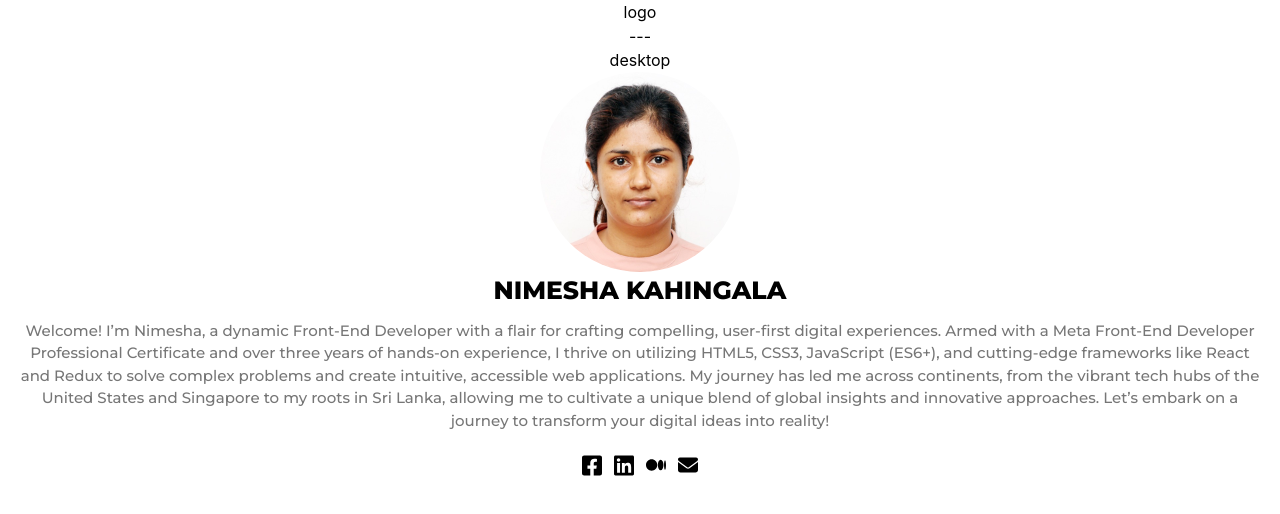
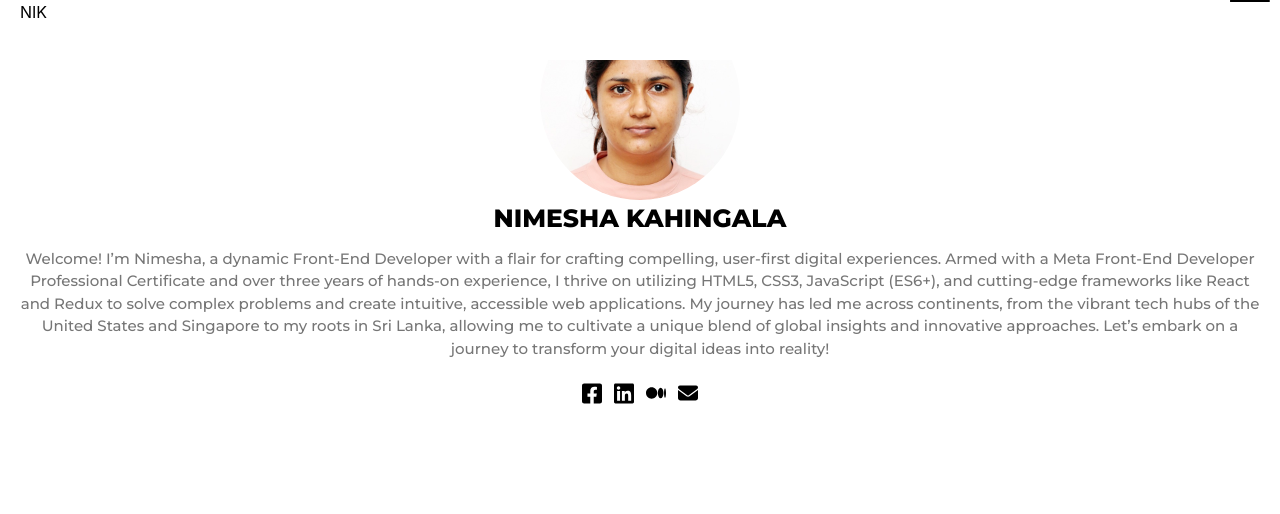
Before and after one commit to NimeshaKahingala/portfolio, a React (Create React App) app: page / in a window 1280 px wide. Shown: the top 514 px of the page. Built offline with nearby package versions, Linux system fonts and the light colour scheme.

Commit message:
header component created

```diff
--- a/src/components/header.js
+++ b/src/components/header.js
@@ -1,13 +1,17 @@
 import React from "react";
+import "./header.scss";
 
 function Header() {
     return (
         <>
-        <div className="mobile">
-            <div className="logo">logo</div>
-            <div className="hamburger">---</div>
-        </div>
-        <div>desktop</div>
+            <div className="header mobile">
+                <div className="header-inner">
+                    <div className="logo">NIK</div>
+                    <div className="hamburger">
+                        <div className="hamburger-inner"></div>
+                    </div>
+                </div>
+            </div>
         </>
     )
 };
--- /dev/null
+++ b/src/components/header.scss
@@ -0,0 +1,72 @@
+.header {
+    background-color: white;
+    height: 60px;
+    position: fixed;
+    width: 100%;
+
+    .header-inner {
+        align-items: center;
+        display: flex;
+        justify-content: space-between;
+        padding: 0 20px;
+
+        .hamburger {
+            position: relative;
+            display: inline-block;
+            width: 30px;
+            height: 24px;
+            .hamburger-inner {
+                position: absolute;
+                display: inline-block;
+                width: 30px;
+                height: 2px;
+                top: 2px;
+                position: absolute;
+                width: 40px;
+                height: 2px;
+                transition-timing-function: ease;
+                transition-duration: 0.15s;
+                transition-property: transform;
+                border-radius: 4px;
+                display: block;
+                margin-top: -2px;
+                background-color: #000;
+
+                &::before {
+                    width: 30px;
+                    display: block;
+                    content: "";
+                    height: 2px;
+                    top: 10px;
+                    transition-timing-function: ease;
+                    transition-duration: 0.15s;
+                    transition-property: transform, opacity;
+                    width: 30px;
+                    height: 2px;
+                    border-radius: 4px;
+                    background-color: #000;
+                    box-sizing: border-box;
+                    border-width: 0;
+                    border-style: solid;
+                    border-color: #e5e7eb;
+                    opacity: 1;
+                }
+
+                &::after {
+                    top: 20px;
+                    bottom: -10px;
+                    display: block;
+    content: "";
+    position: absolute;
+    transition-timing-function: ease;
+    transition-duration: 0.15s;
+    transition-property: transform;
+    border-radius: 4px;
+    background-color: #000;
+                }
+            }
+        }
+
+        .logo {}
+    }
+}
```
